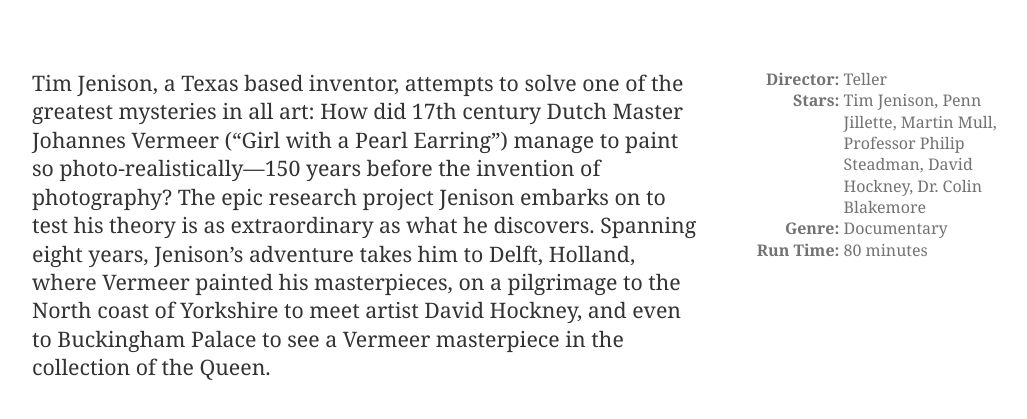
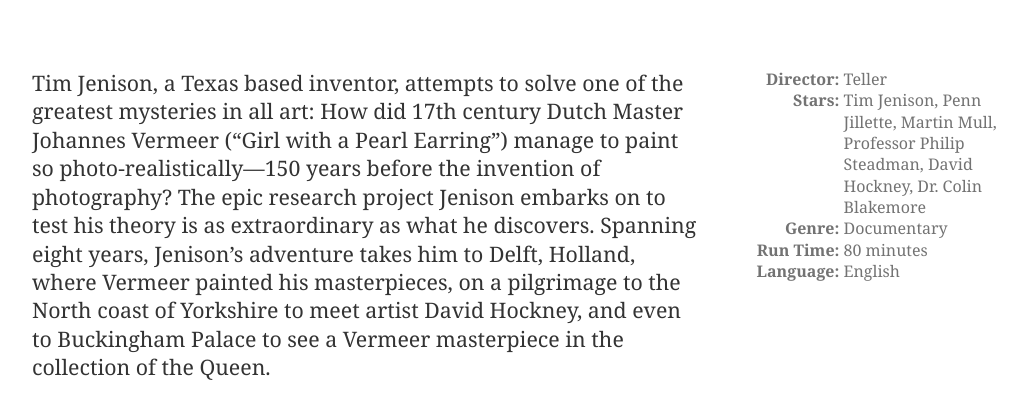
Before and after one commit to smallepic/films-and-conversations, a Jekyll site: the page built from index.html, in a window 1280 px wide and 900 px high, scrolled down 692 px, cut to the strip 0-445 px from the top of the window. Shown: the top 419 px of the strip, without its empty margins (64-1091 px from the left). Built offline with Jekyll 4.4.1, drawn with Linux system fonts in a browser that asks for light colours.

Commit message:
Added film language to description.

```diff
--- a/index.html
+++ b/index.html
@@ -27,6 +27,8 @@ layout: application
       <dd>Documentary</dd>
       <dt>Run Time</dt>
       <dd>80 minutes</dd>
+      <dt>Language</dt>
+      <dd>English</dd>
     </dl>
   </header>
 
```
